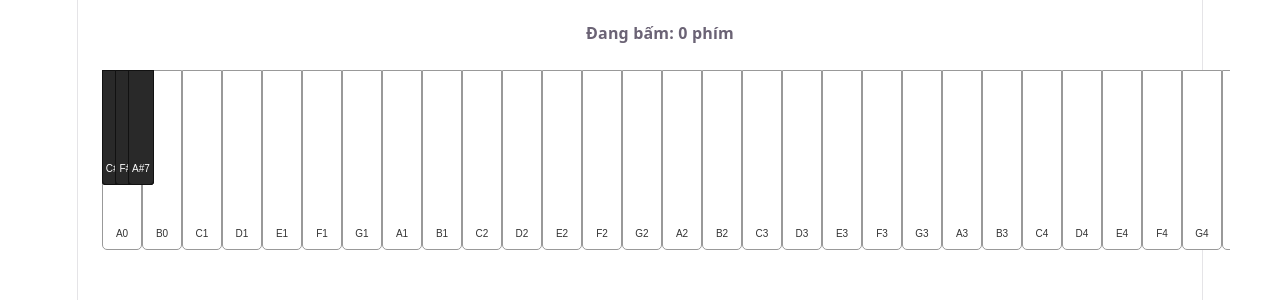
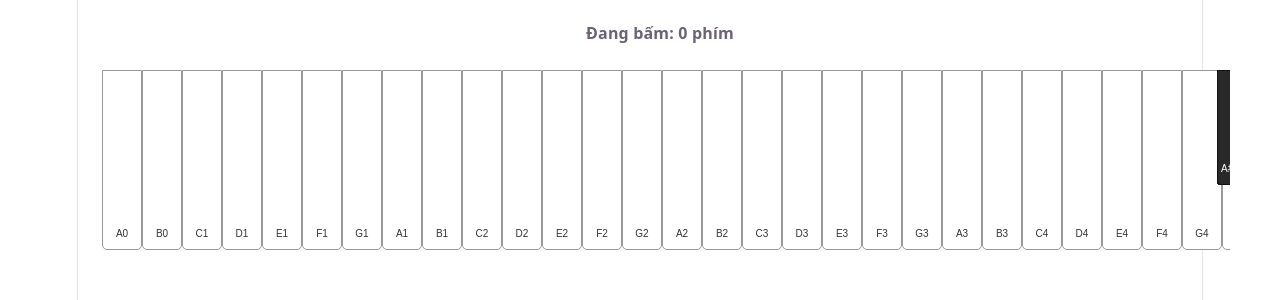
Before and after one commit to lqnanh/24521155_LeNguyenNgoc_Lab3, a React (Vite) app in the folder hw2/: page / in a window 1280 px wide. Shown: the top 300 px of the page. Built offline with nearby package versions, Linux system fonts and the light colour scheme.

Commit message:
fix(hw2): black keys layout and tab order

```diff
--- a/hw2/src/GrandPiano88/PianoKey.jsx
+++ b/hw2/src/GrandPiano88/PianoKey.jsx
@@ -38,9 +38,13 @@ function PianoKey({
     return (
         <button
             type="button"
-      className={`${styles.key} ${
-        isBlack ? styles.blackKey : styles.whiteKey
-      } ${isPressed ? styles.pressed : ""}`}
+            data-midi={midi}
+            data-key-type={keyType}
+            className={[
+                styles.key,
+                isBlack ? styles.blackKey : styles.whiteKey,
+                isPressed ? styles.pressed : "",
+            ].filter(Boolean).join(" ")}
             aria-label={noteName}
             aria-pressed={isPressed}
             onPointerDown={handlePointerDown}
--- a/hw2/src/GrandPiano88/PianoKey.module.css
+++ b/hw2/src/GrandPiano88/PianoKey.module.css
@@ -38,9 +38,6 @@
   border-radius: 0 0 4px 4px;
   color: #fff;
   z-index: 2;
-
-  margin-left: -13px;
-  margin-right: -13px;
 }
 
 .pressed.whiteKey {
--- a/hw2/src/PianoKeyboard.jsx
+++ b/hw2/src/PianoKeyboard.jsx
@@ -48,8 +48,7 @@ function PianoKeyboard() {
       className={styles.keyboard}
       aria-label="Đàn piano 88 phím"
     >
-        <section className={styles.whiteKeys}>
-          {whiteKeys.map((key) => (
+      {PIANO_KEYS.map((key) => (
         <PianoKey
           key={key.midi}
           midi={key.midi}
@@ -61,21 +60,6 @@ function PianoKeyboard() {
         />
       ))}
     </section>
-
-        <section className={styles.blackKeys}>
-          {blackKeys.map((key) => (
-            <PianoKey
-              key={key.midi}
-              midi={key.midi}
-              noteName={key.noteName}
-              keyType={key.keyType}
-              isPressed={pressedKeys.has(key.midi)}
-              onPress={handlePress}
-              onRelease={handleRelease}
-            />
-          ))}
-        </section>
-      </section>
   </main>
 );
 }
--- a/hw2/src/PianoKeyboard.module.css
+++ b/hw2/src/PianoKeyboard.module.css
@@ -11,34 +11,82 @@
 }
 
 .keyboard {
+  --white-key-width: 40px;
+
   position: relative;
+  display: grid;
+  grid-template-columns: repeat(52, var(--white-key-width));
+  grid-template-rows: 180px;
+  grid-auto-flow: column;
+
   width: 100%;
   overflow-x: auto;
+  overflow-y: hidden;
   padding: 8px 4px 12px;
 }
 
-.whiteKeys {
-  display: flex;
-  width: max-content;
+/* Phím trắng */
+.keyboard > button[data-key-type="white"] {
+  grid-row: 1;
+  width: var(--white-key-width);
+  height: 180px;
+  z-index: 1;
 }
 
-.blackKeys {
+/* Phím đen */
+.keyboard > button[data-key-type="black"] {
   position: absolute;
-  top: 8px;
-  left: 4px;
-  display: flex;
-  width: max-content;
-  pointer-events: none;
+  top: 0;
+  grid-row: 1;
+  justify-self: end;
+  translate: 50% 0;
+
+  width: 26px;
+  height: 115px;
+  z-index: 2;
 }
 
-.blackKeys button {
-  pointer-events: auto;
-}
 
-.blackKeys button {
-  position: relative;
-}
+/* MIDI và cột của phím trắng đứng trước nó */
+.keyboard > button[data-midi="22"] { grid-column: 1; }
+.keyboard > button[data-midi="25"] { grid-column: 3; }
+.keyboard > button[data-midi="27"] { grid-column: 4; }
+.keyboard > button[data-midi="30"] { grid-column: 6; }
+.keyboard > button[data-midi="32"] { grid-column: 7; }
+.keyboard > button[data-midi="34"] { grid-column: 8; }
 
-.blackKeys button:nth-child(12n + 1) {
-  margin-left: 0;
-}
+.keyboard > button[data-midi="37"] { grid-column: 10; }
+.keyboard > button[data-midi="39"] { grid-column: 11; }
+.keyboard > button[data-midi="42"] { grid-column: 13; }
+.keyboard > button[data-midi="44"] { grid-column: 14; }
+.keyboard > button[data-midi="46"] { grid-column: 15; }
+
+.keyboard > button[data-midi="49"] { grid-column: 17; }
+.keyboard > button[data-midi="51"] { grid-column: 18; }
+.keyboard > button[data-midi="54"] { grid-column: 20; }
+.keyboard > button[data-midi="56"] { grid-column: 21; }
+.keyboard > button[data-midi="58"] { grid-column: 22; }
+
+.keyboard > button[data-midi="61"] { grid-column: 24; }
+.keyboard > button[data-midi="63"] { grid-column: 25; }
+.keyboard > button[data-midi="66"] { grid-column: 27; }
+.keyboard > button[data-midi="68"] { grid-column: 28; }
+.keyboard > button[data-midi="70"] { grid-column: 29; }
+
+.keyboard > button[data-midi="73"] { grid-column: 31; }
+.keyboard > button[data-midi="75"] { grid-column: 32; }
+.keyboard > button[data-midi="78"] { grid-column: 34; }
+.keyboard > button[data-midi="80"] { grid-column: 35; }
+.keyboard > button[data-midi="82"] { grid-column: 36; }
+
+.keyboard > button[data-midi="85"] { grid-column: 38; }
+.keyboard > button[data-midi="87"] { grid-column: 39; }
+.keyboard > button[data-midi="90"] { grid-column: 41; }
+.keyboard > button[data-midi="92"] { grid-column: 42; }
+.keyboard > button[data-midi="94"] { grid-column: 43; }
+
+.keyboard > button[data-midi="97"] { grid-column: 45; }
+.keyboard > button[data-midi="99"] { grid-column: 46; }
+.keyboard > button[data-midi="102"] { grid-column: 48; }
+.keyboard > button[data-midi="104"] { grid-column: 49; }
+.keyboard > button[data-midi="106"] { grid-column: 50; }
```
Lines whose indentation alone changed are shown as unchanged.
